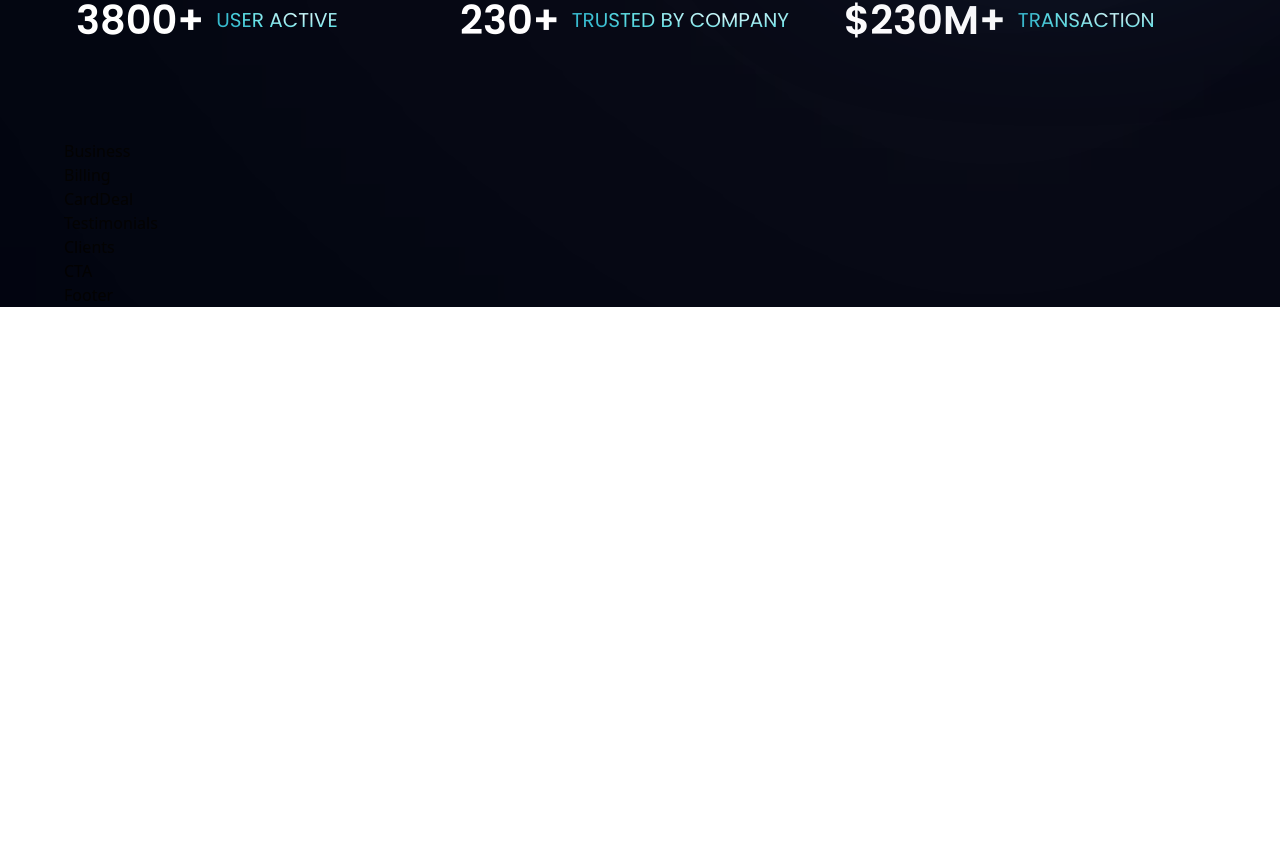
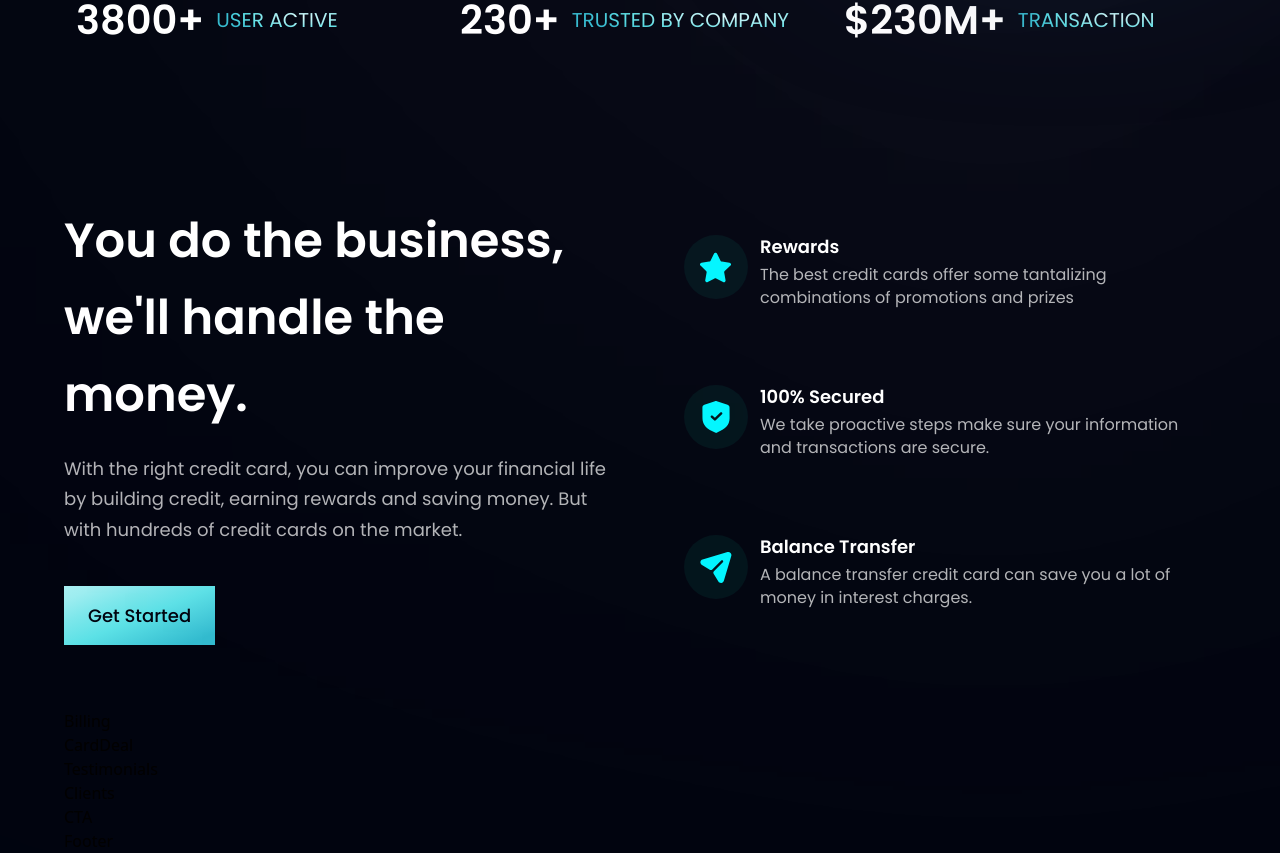
Before and after one commit to igor-mlv/example-of-responsive-react-app, a React (Vite) app: page / in a window 1280 px wide. Shown: the part 806-1659 px from the top of the page. Before the commit the page ends 1113 px from the top, so only its background shows below. Built offline with nearby package versions, Linux system fonts and the light colour scheme.

Commit message:
finished business section

```diff
--- a/src/components/Business.jsx
+++ b/src/components/Business.jsx
@@ -1,9 +1,39 @@
-import React from 'react'
+import { features } from '../constants';
+import styles, { layout } from '../styles';
+import Button from './Button';
 
-const Business = () => {
-    return (
-        <div>Business</div>
-    )
-}
+const FeatureCard = ({ icon, title, content, index }) => (
+    <div className={`flex flex-row p-6 rounded-[20px] ${index !== features.length - 1 ? "mb-6" : "mb-0"} feature-card`}>
+        <div className={`w-[64px] h-[64px] rounded-full ${styles.flexCenter} bg-dimBlue`}>
+            <img src={icon} alt={title} className="w-[50%] h-[50%] object-contain" />
+        </div>
+
+        <div className="flex-1 flex flex-col ml-3">
+            <h4 className="font-poppins font-semibold text-white text-[18px] leading-[24px] mb-1">
+                {title}
+            </h4>
+            <p className="font-poppins font-normal text-dimWhite text-[16px] leading-[23px] mb-1">
+                {content}
+            </p>
+        </div>
+    </div>
+)
+
+const Business = () => (
+    <section id="features" className={layout.section}>
+        <div className={layout.sectionInfo}>
+            <h2 className={styles.heading2}>You do the business, <br className="sm:block hidden" /> we'll handle the money.</h2>
+            <p className={`${styles.paragraph} max-w-[570px] mt-5`}>With the right credit card, you can improve your financial life by building credit, earning rewards and saving money. But with hundreds of credit cards on the market.</p>
+
+            <Button styles="mt-10" />
+        </div>
+
+        <div className={`${layout.sectionImg} flex-col`}>
+            {features.map((feature, index) => (
+                <FeatureCard key={feature.id} {...feature} index={index} />
+            ))}
+        </div>
+    </section>
+)
 
 export default Business
--- a/src/components/Button.jsx
+++ b/src/components/Button.jsx
@@ -1,9 +1,9 @@
 import React from 'react'
 
-const Button = () => {
-    return (
-        <div>Button</div>
-    )
-}
+const Button = ({ styles }) => (
+    <button type="button" className={`py-4 px-6 bg-blue-gradient font-poppins font-medium text-[18px] text-primary outline-none ${styles}`}>
+        Get Started
+    </button>
+)
 
 export default Button
```
